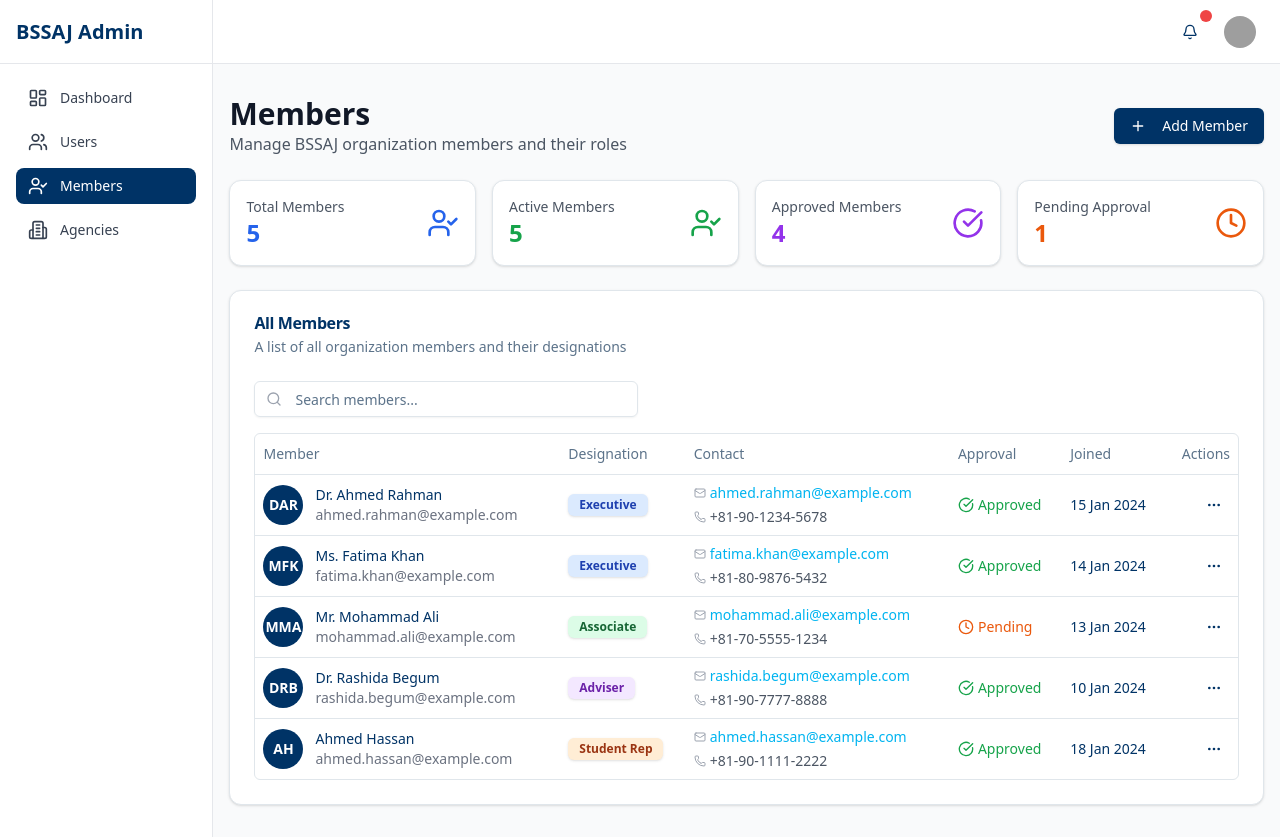
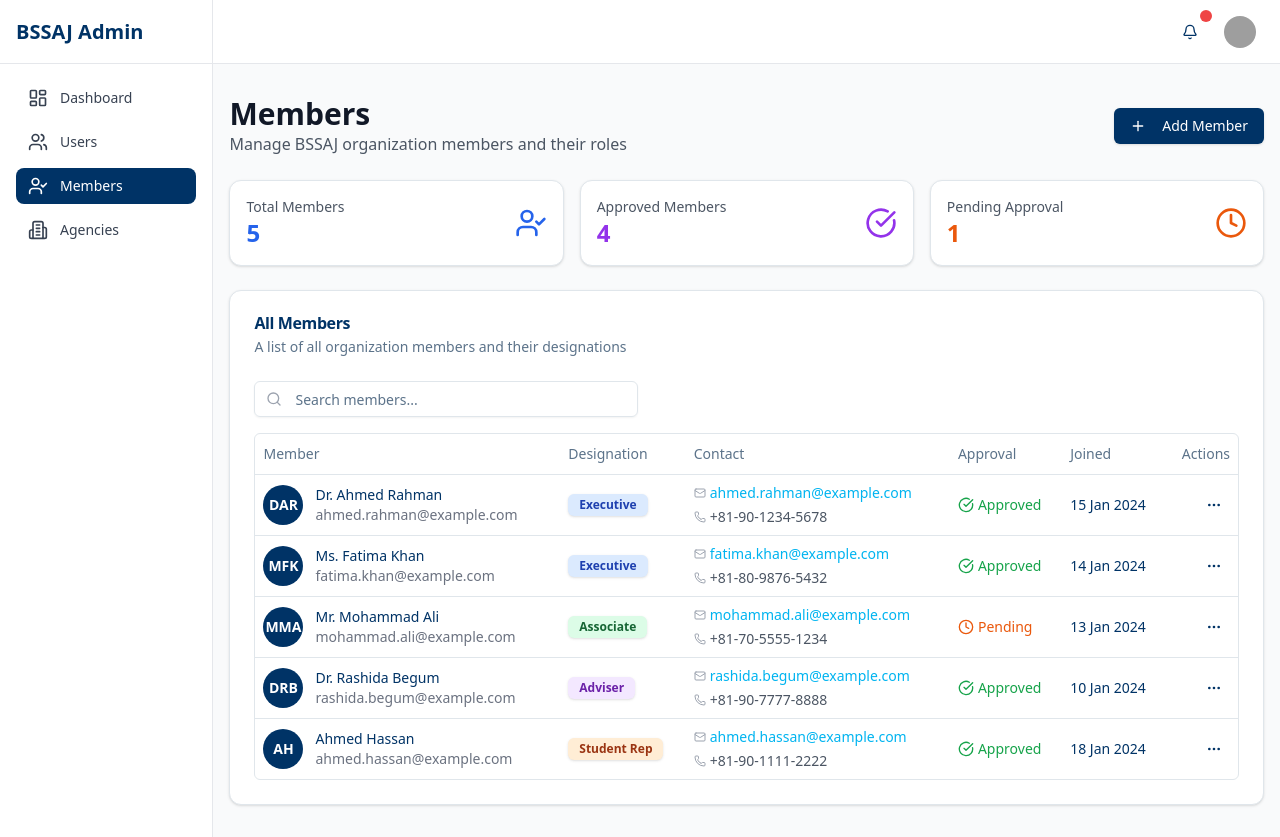
Before and after one commit to sakib-xrz/bssaj-admin-frontend, a Next.js app: page /members in a window 1280 px wide. Built offline with nearby package versions, Linux system fonts and the light colour scheme; no server answers; grey boxes are pictures that could not be loaded.

Commit message:
Refactor MembersPage component to remove active members count and adjust stats card layout for improved UI consistency.

```diff
--- a/app/(private)/members/page.tsx
+++ b/app/(private)/members/page.tsx
@@ -187,8 +187,6 @@
     return matchesSearch;
   });
 
-  const activeMembersCount = members.filter((m) => !m.is_deleted).length;
-
   const approvedMembersCount = members.filter(
     (m) => m.approved_at && !m.is_deleted
   ).length;
@@ -271,18 +269,12 @@
         </div>
 
         {/* Stats Cards */}
-        <div className="grid grid-cols-1 sm:grid-cols-2 md:grid-cols-4 gap-4">
+        <div className="grid grid-cols-1 sm:grid-cols-2 md:grid-cols-3 gap-4">
           {[
             {
               label: "Total Members",
               count: members.length,
               color: "text-blue-600",
-              icon: UserCheck,
-            },
-            {
-              label: "Active Members",
-              count: activeMembersCount,
-              color: "text-green-600",
               icon: UserCheck,
             },
             {
```
